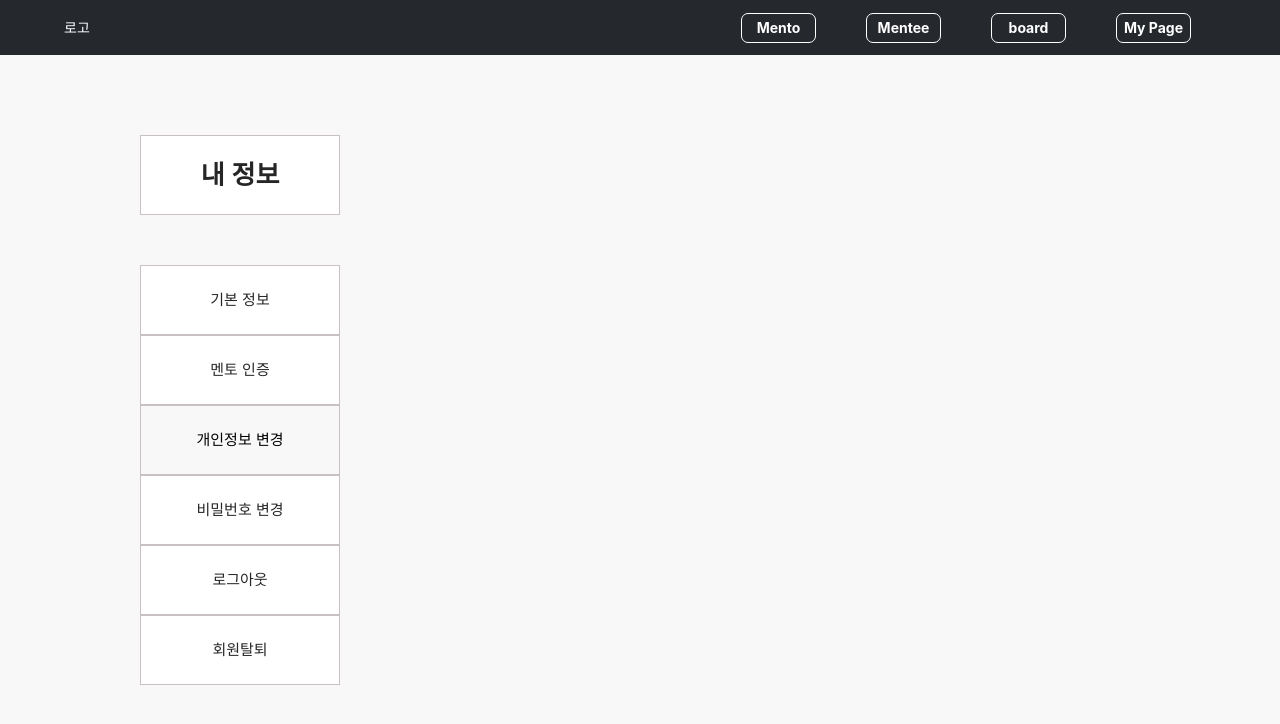
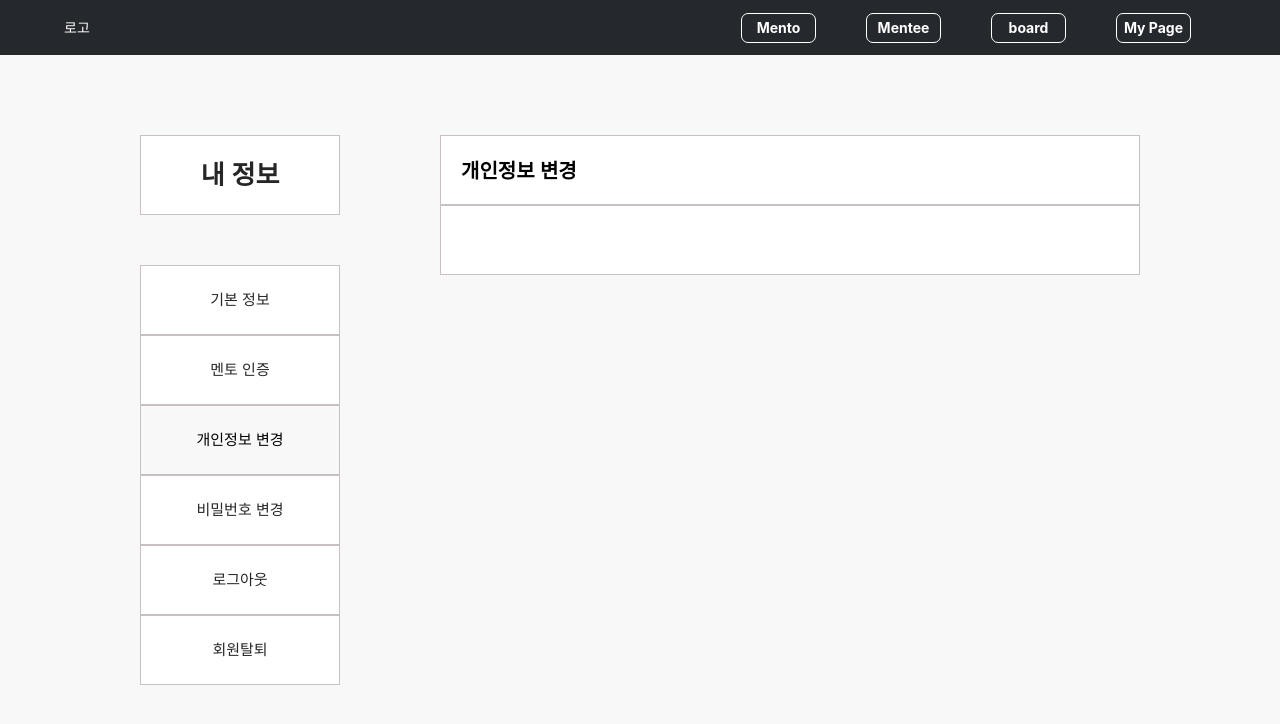
Before and after one commit to taewankang/elekant_front, a React (Create React App) app in the folder front/: page /mypage in a window 1280 px wide. Both pictures are taken after a click on the button "개인정보 변경". Shown: the top 724 px of the page. Built offline with nearby package versions, Linux system fonts and the light colour scheme.

Commit message:
modify my page

```diff
--- a/front/src/component/mypage/NormalInfo.js
+++ b/front/src/component/mypage/NormalInfo.js
@@ -1,6 +1,6 @@
 import React from 'react';
 import styled from 'styled-components';
-import {MY_PAGE_BORDER} from '../../color';
+import {Block, Bold, Title} from './style';
 import {useSelector} from 'react-redux';
 const NormalContainer = styled.div`
     width: 1000px;
@@ -8,28 +8,12 @@ const NormalContainer = styled.div`
     font-color: #000000;
 `
 
-const Block = styled.div`
-    width: 700px;
-    height: 70px;
-    padding: 20px;
-    display: flex;
-    background-color: #FFFFFF;
-    border: 1px solid ${MY_PAGE_BORDER};
-`
-
-const Bold = styled.div`
-    width: 80px;
-    font-weight: 800;
-`
-
 const NormalInfo = () => {
     const {id, name, nickname, school, mail} = useSelector(state => state.reducer);
 
     return (
         <NormalContainer>
-            <Block>
-                <Bold style={{fontWeight: '900', fontSize: '20px'}}>기본 정보</Bold>
-            </Block>
+            <Title>기본 정보</Title>
             <Block>
                 <Bold>아이디</Bold> {id}
             </Block>
--- a/front/src/component/mypage/PersonalInfo.js
+++ b/front/src/component/mypage/PersonalInfo.js
@@ -1,14 +1,20 @@
 import React from 'react';
 import styled from 'styled-components';
+import {Block, Bold, Title} from './style';
+const PersonContainer = styled.div`
+    width: 700px;
+    height:
+    background-color: #000000;
+    color: #000000;
+`
 
-const PersonContainer = styled.div`
 
-`
 
 const PersonalInfo = () => {
     return (
         <PersonContainer>
-
+            <Title>개인정보 변경</Title>
+            <Block></Block>
         </PersonContainer>
     )
 }
--- /dev/null
+++ b/front/src/component/mypage/style.js
@@ -0,0 +1,27 @@
+import {MY_PAGE_BORDER} from '../../color';
+import styled from 'styled-components';
+export const Block = styled.div`
+    width: 700px;
+    height: 70px;
+    padding: 20px;
+    display: flex;
+    background-color: #FFFFFF;
+    border: 1px solid ${MY_PAGE_BORDER};
+`
+
+export const Bold = styled.div`
+    width: 80px;
+    font-weight: 800;
+`
+
+export const Title = styled.div`
+    font-weight: 900;
+    font-size: 20px;
+    width: 700px;
+    height: 70px;
+    padding: 20px;
+    display: flex;
+    background-color: #FFFFFF;
+    color: #000000;
+    border: 1px solid ${MY_PAGE_BORDER};
+`
```
Also changed, not shown: front/package.json (line endings or trailing spaces), 1 other file (tests, documents, lock files or other folders).
